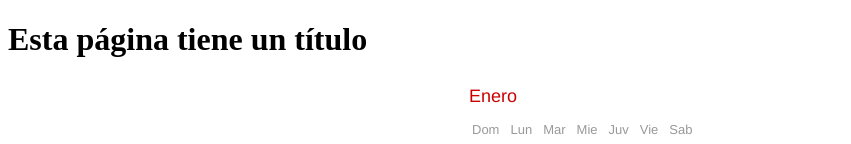
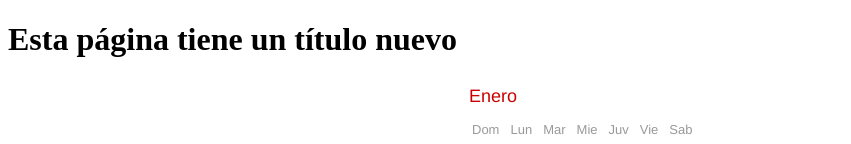
Before and after one commit to pablovmlyr/calendario, a plain HTML site: page index.html in a window 1280 px wide. Shown: the top 144 px of the page, without its empty margins (0-851 px from the left). Drawn offline with Linux system fonts and the light colour scheme.

Commit message:
Cambio titular de la página

```diff
--- a/index.html
+++ b/index.html
@@ -6,7 +6,7 @@
 	<link rel="stylesheet" href="style.css">
 </head>
 <body>
-	<h1>Esta página tiene un título</h1>
+	<h1>Esta página tiene un título nuevo</h1>
 	<script src="js.js" defer></script>
 </body>
 </html>
```
